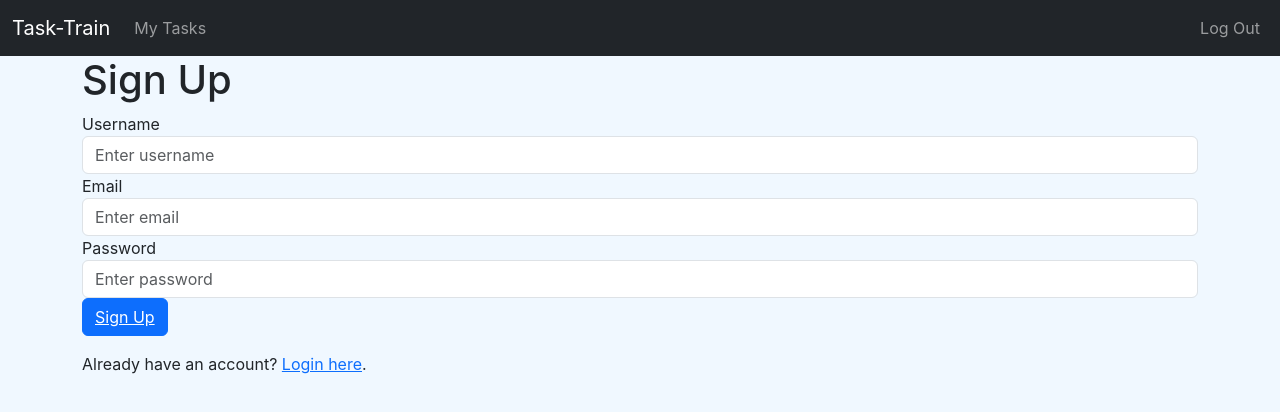
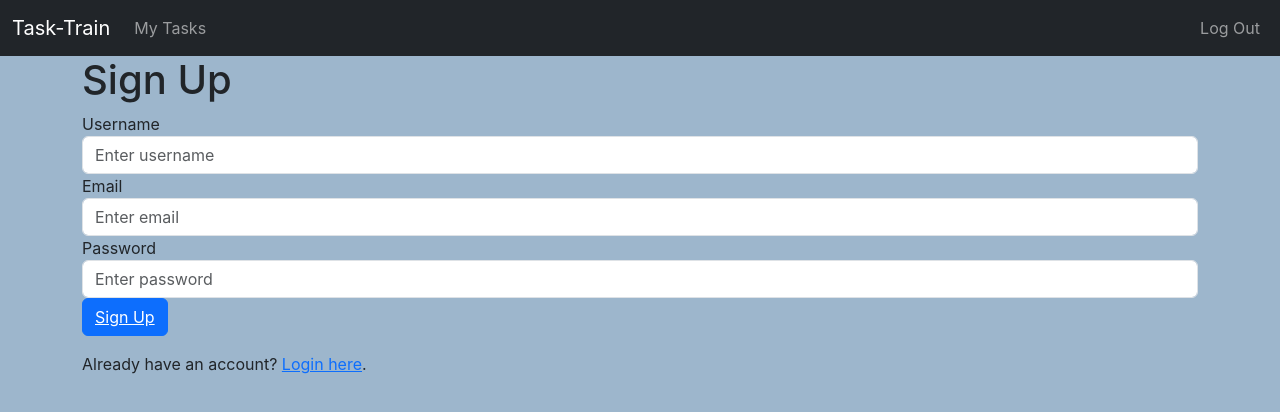
Before and after one commit to matomugo60/Task-Train, a React (Create React App) app: page / in a window 1280 px wide. Shown: the top 412 px of the page. Built offline with nearby package versions, Linux system fonts and the light colour scheme.

Commit message:
Added background colour in app.css

```diff
--- a/src/app/App.css
+++ b/src/app/App.css
@@ -1,3 +1,3 @@
 body {
-  background-color: aliceblue;
+  background-color: rgb(157, 182, 204);
 }
```
